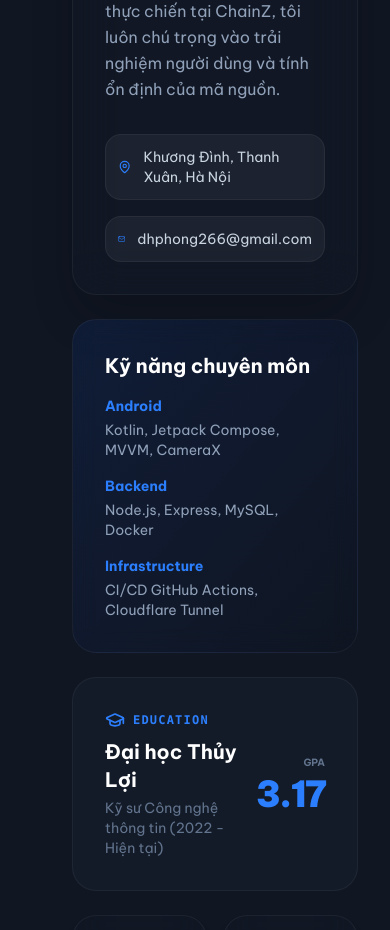
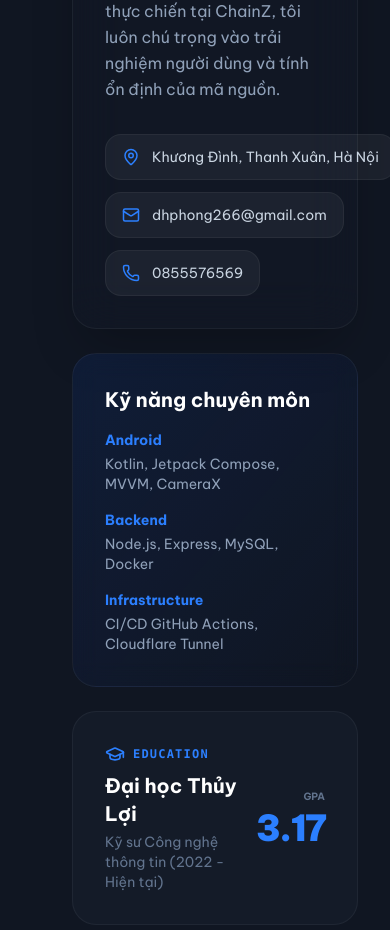
Before and after one commit to PhongDayNai/My-Portfolio, a Next.js app: page / in a window 390 px wide. Shown: the part 5098-6028 px from the top of the page. Built offline with nearby package versions, Linux system fonts and the light colour scheme.

Commit message:
feat: add phoneNumber field & flex to Profile

```diff
--- a/src/components/ProfileCard.tsx
+++ b/src/components/ProfileCard.tsx
@@ -1,12 +1,17 @@
 "use client";
 import { motion } from "framer-motion";
-import { User, MapPin, Mail } from "lucide-react";
+import { User, MapPin, Mail, Phone } from "lucide-react";
 import { useLanguage } from '@/context/LanguageContext';
 import { translations } from '@/constants/translations';
 
 export default function ProfileCard() {
   const { lang } = useLanguage();
   const text = translations[lang].profile;
+
+  const email = "dhphong266@gmail.com";
+  const phoneNumber = "0855576569";
+  const address = text.location;
+  const googleMapsUrl = `https://www.google.com/maps/search/?api=1&query=${encodeURIComponent(address)}`;
 
   return (
     <motion.div
@@ -34,15 +39,32 @@ export default function ProfileCard() {
         {text.description}
       </p>
 
-      <div className="grid grid-cols-1 sm:grid-cols-2 gap-4">
-        <div className="flex items-center gap-3 text-slate-300 bg-white/5 p-3 rounded-2xl border border-white/5">
-          <MapPin size={18} className="text-blue-500" />
-          <span className="text-sm">{text.location}</span>
-        </div>
-        <div className="flex items-center gap-3 text-slate-300 bg-white/5 p-3 rounded-2xl border border-white/5">
-          <Mail size={18} className="text-blue-500" />
-          <span className="text-sm">dhphong266@gmail.com</span>
-        </div>
+      <div className="flex flex-wrap gap-3 pointer-events-auto">
+        <a
+          href={googleMapsUrl}
+          target="_blank"
+          rel="noopener noreferrer"
+          className="flex items-center gap-3 text-slate-300 bg-white/5 p-3 px-4 rounded-2xl border border-white/5 hover:bg-blue-500/10 transition-all hover:border-blue-500/30 whitespace-nowrap"
+        >
+          <MapPin size={18} className="text-blue-500 flex-shrink-0" />
+          <span className="text-sm">{address}</span>
+        </a>
+
+        <a
+          href={`mailto:${email}`}
+          className="flex items-center gap-3 text-slate-300 bg-white/5 p-3 px-4 rounded-2xl border border-white/5 hover:bg-blue-500/10 transition-all hover:border-blue-500/30 whitespace-nowrap"
+        >
+          <Mail size={18} className="text-blue-500 flex-shrink-0" />
+          <span className="text-sm">{email}</span>
+        </a>
+
+        <a
+          href={`tel:${phoneNumber}`}
+          className="flex items-center gap-3 text-slate-300 bg-white/5 p-3 px-4 rounded-2xl border border-white/5 hover:bg-blue-500/10 transition-all hover:border-blue-500/30 whitespace-nowrap"
+        >
+          <Phone size={18} className="text-blue-500 flex-shrink-0" />
+          <span className="text-sm">{phoneNumber}</span>
+        </a>
       </div>
     </motion.div>
   );
```
